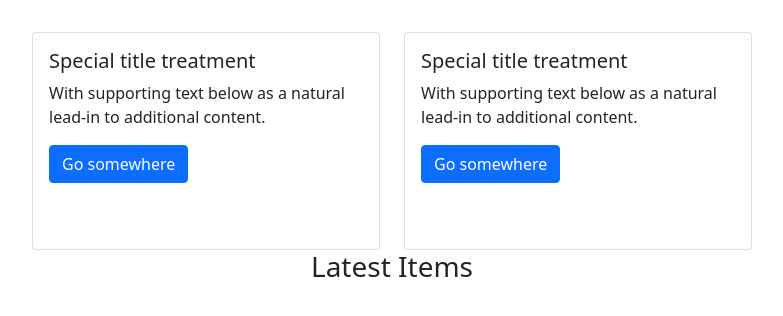
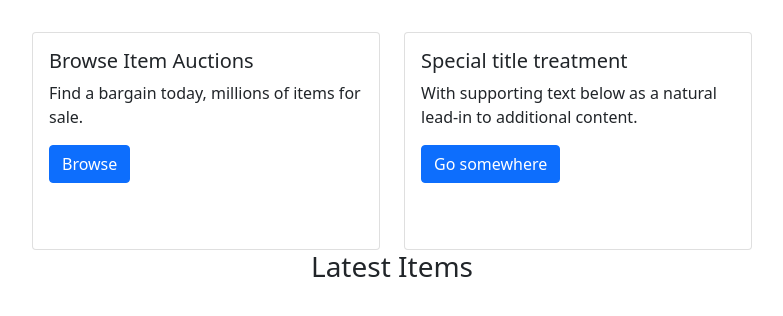
Before and after one commit to gisli91/verklegt2, a Django app: page / in a window 1280 px wide. Shown: the part 56-372 px from the top of the page, without its empty margins (50-833 px from the left). Run offline with Django 4.2, Linux system fonts and the light colour scheme; data that the repository does not hold is empty.

Commit message:
yoyoyoyo jo

```diff
--- a/templates/frontpage.html
+++ b/templates/frontpage.html
@@ -6,9 +6,9 @@
               <div class="col-sm-6">
                 <div class="card">
                   <div class="card-body">
-                    <h5 class="card-title">Special title treatment</h5>
-                    <p class="card-text">With supporting text below as a natural lead-in to additional content.</p>
-                    <a href="#" class="btn btn-primary">Go somewhere</a>
+                    <h5 class="card-title">Browse Item Auctions</h5>
+                    <p class="card-text">Find a bargain today, millions of items for sale.</p>
+                    <a href="/items" class="btn btn-primary">Browse</a>
                   </div>
                 </div>
               </div>
```
